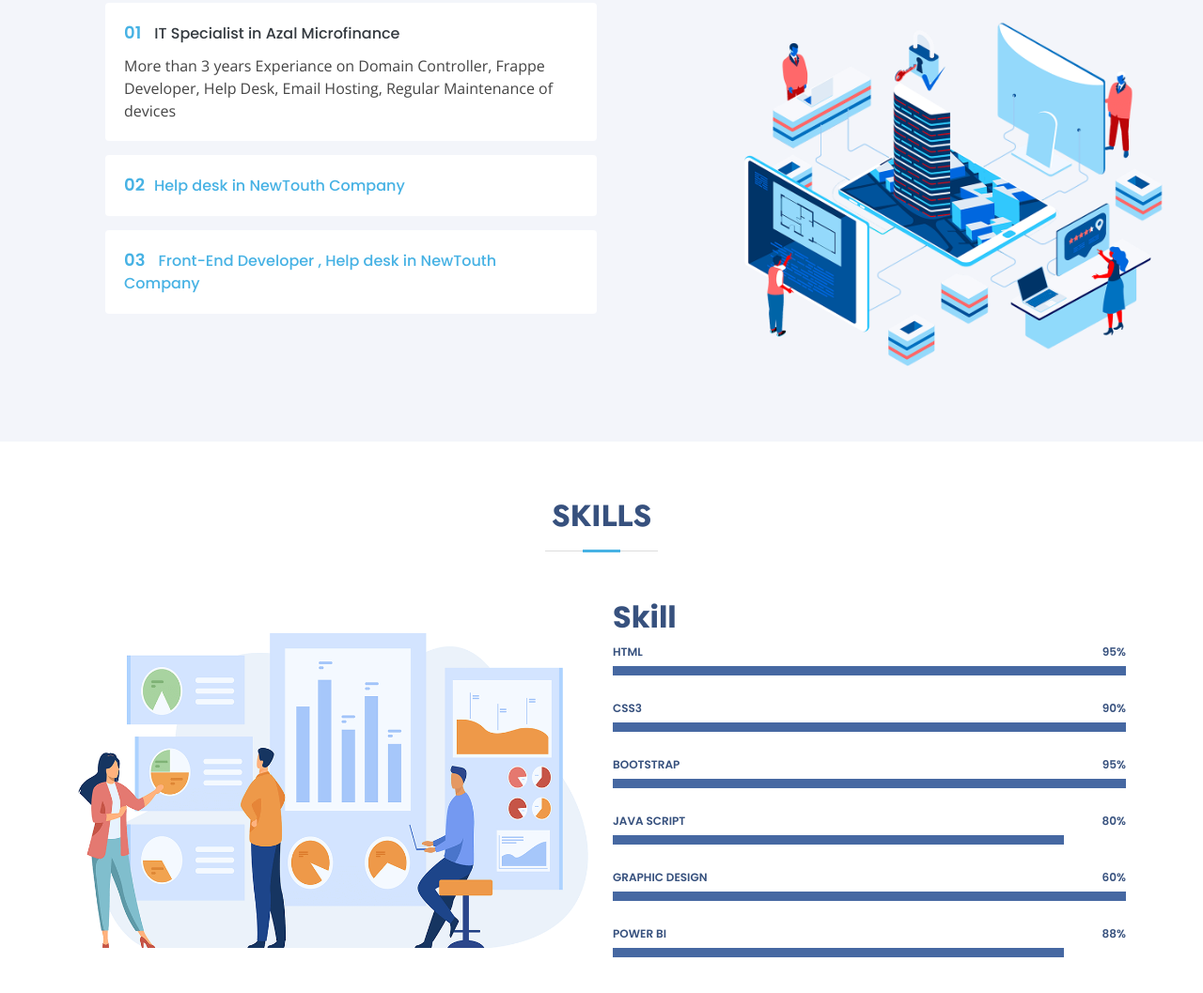
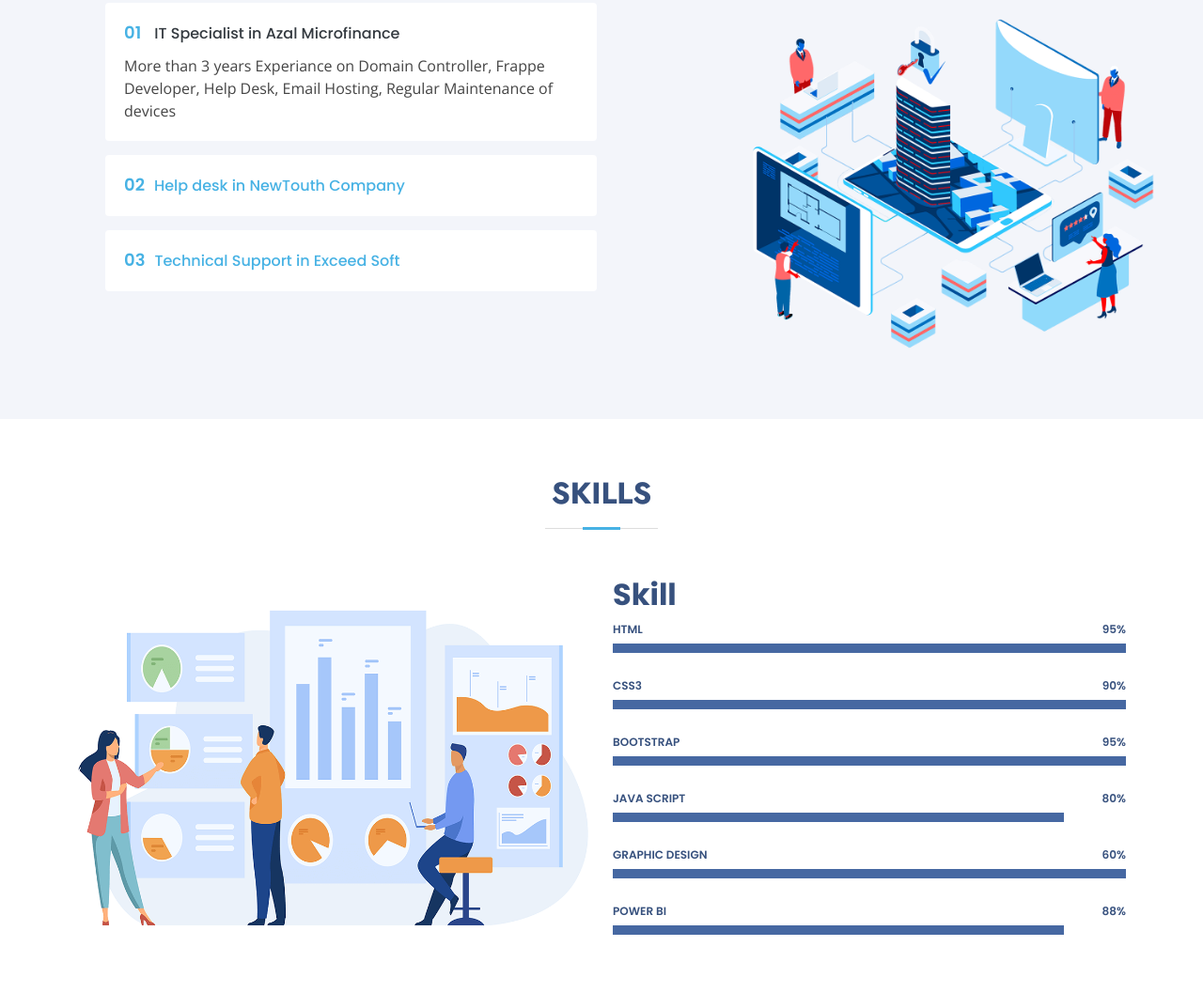
Before and after one commit to hatemalsaidi/profile, a plain HTML site: page index.html in a window 1280 px wide. Shown: the part 1250-2307 px from the top of the page at 94% size. Drawn offline with nearby package versions, Linux system fonts and the light colour scheme.

Commit message:
index.html

```diff
--- a/index.html
+++ b/index.html
@@ -149,7 +149,7 @@
                   </div>
                 </li>
                 <li>
-                  <a data-bs-toggle="collapse" class="collapse" data-bs-target="#accordion-list-3"><span>03</span> Front-End Developer , Help desk in NewTouth Company<i class="bx bx-chevron-down icon-show"></i><i class="bx bx-chevron-up icon-close"></i></a>
+                  <a data-bs-toggle="collapse" class="collapse" data-bs-target="#accordion-list-3"><span>03</span>Technical Support in Exceed Soft <i class="bx bx-chevron-down icon-show"></i><i class="bx bx-chevron-up icon-close"></i></a>
                   <div id="accordion-list-3" class="collapse " data-bs-parent=".accordion-list">
                     <p>
                     Training in Technical Support in Exceed Soft Company for five months - 2019
```
